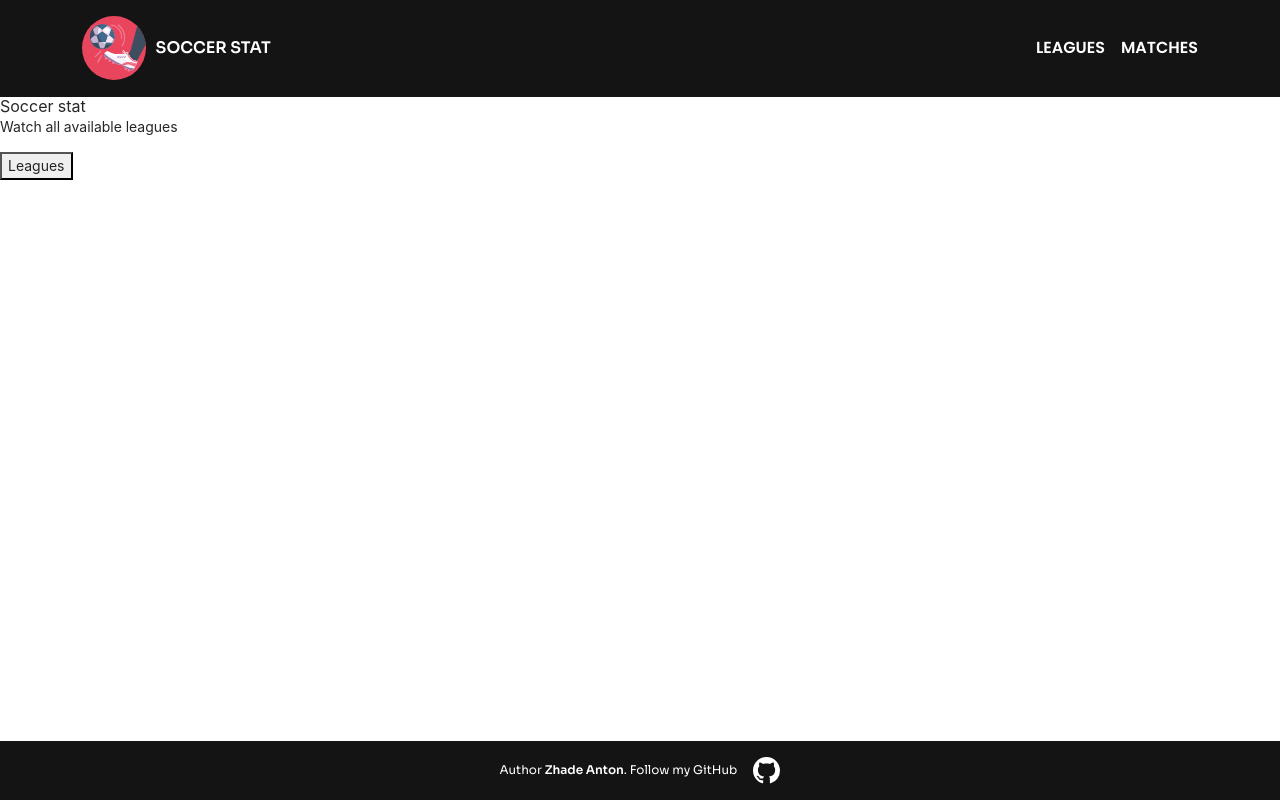
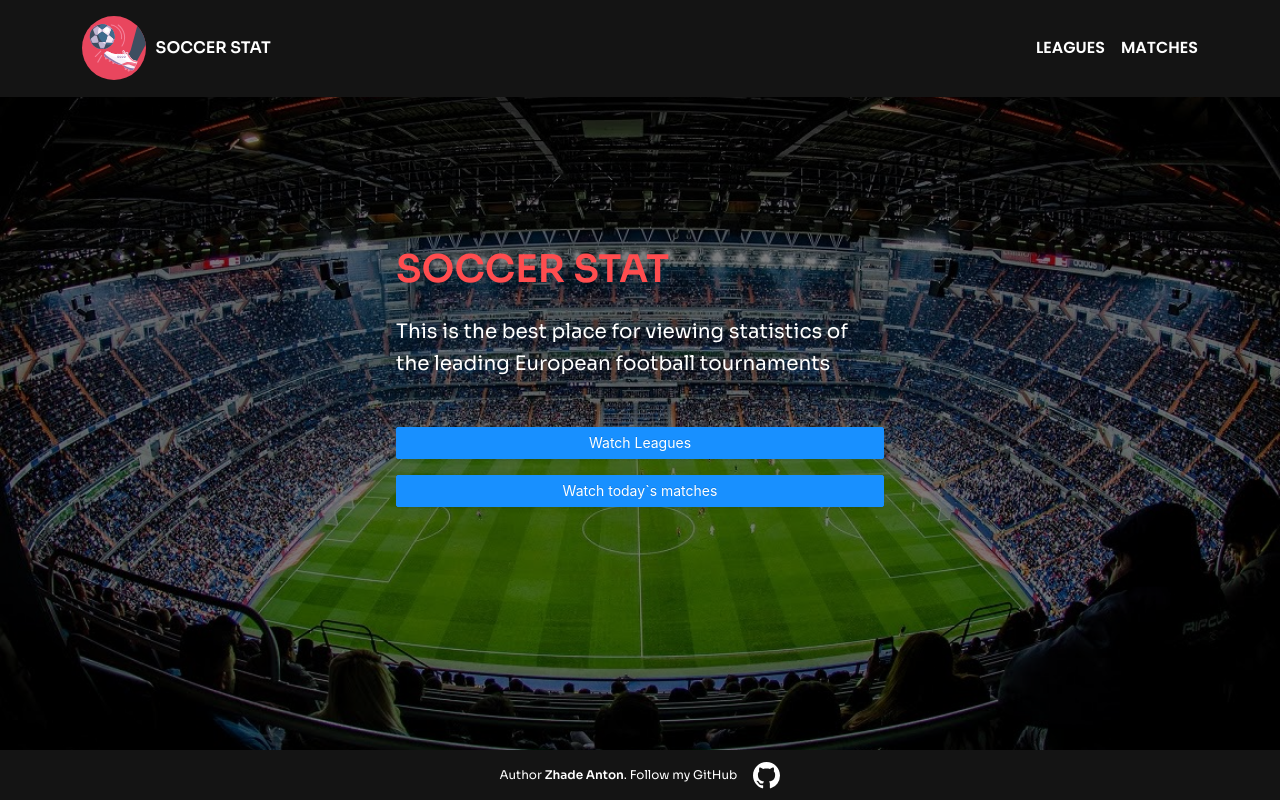
Before and after one commit to ZhadeAnton/FootbalData, a React (Create React App) app: page / in a window 1280 px wide. Built offline with nearby package versions, Linux system fonts and the light colour scheme.

Commit message:
Main page styles

```diff
--- a/src/Components/Footer/footer.scss
+++ b/src/Components/Footer/footer.scss
@@ -4,8 +4,9 @@
   width: 100%;
   position: fixed;
   bottom: 0;
-  padding: 1rem;
+  padding: .7rem;
   background-color: var(--color-dark);
+  z-index: 9999;
 
   &__info {
     @include flex-center;
--- a/src/Components/Header/header.scss
+++ b/src/Components/Header/header.scss
@@ -5,6 +5,8 @@
   width: 100%;
   background-color: var(--color-dark);
   border-bottom: 1px solid var(--color-dark);
+  z-index: 1000;
+  position: relative;
 
   &__wrapper {
     width: 100%;
--- a/src/Routes/MainPage/MainPage.tsx
+++ b/src/Routes/MainPage/MainPage.tsx
@@ -1,19 +1,46 @@
 import React from 'react'
+import { Button } from 'antd'
 
 import './mainPage.scss'
+import { NavLink } from 'react-router-dom'
 
 export default function MainPage() {
   return (
     <main className='main'>
-      <section>
-        <h1>
+      <section className='main__info container'>
+        <h1 className='main__info--title'>
           Soccer stat
         </h1>
 
-        <p>Watch all available leagues</p>
+        <p className='main__info--text'>
+          This is the best place for viewing statistics
+          of the leading European football tournaments
+        </p>
 
-        <button>Leagues</button>
+        <div className='main__info--buttons'>
+          <NavLink
+            to='/leagues'
+          >
+            <Button
+              style={{width: 100 + '%'}}
+              type='primary'
+            >
+              Watch Leagues
+            </Button>
+          </NavLink>
+
+          <NavLink to='/matches'>
+            <Button
+              style={{width: 100 + '%'}}
+              type='primary'
+            >
+              Watch today`s matches
+            </Button>
+          </NavLink>
+        </div>
       </section>
+      <div className='main__overlay'></div>
+      <div className='main__mask'></div>
     </main>
   )
 }
--- a/src/Routes/MainPage/mainPage.scss
+++ b/src/Routes/MainPage/mainPage.scss
@@ -1,6 +1,102 @@
 @import '../../Scss/mixins';
+@import '../../Scss/variables';
 
 .main {
-  @include full-size;
+  width: 100%;
+  height: 70vh;
+  @include flex-center;
+  overflow: hidden;
   z-index: 1;
+
+  &__overlay {
+    @include full-abs;
+    background-image: url(../../Assets/JPG/main-bg-st.jpg);
+    background-repeat: no-repeat;
+    background-size: cover;
+    z-index: 0;
+  }
+
+  &__mask {
+    @include full-abs;
+    background-color: rgba(0, 0, 0, .5);
+  }
+
+  &__info {
+    width: 100%;
+    max-width: 32rem;
+    z-index: 10;
+
+    &--title {
+      font-size: var(--font-size-7);
+      margin-bottom: var(--space-md);
+      text-transform: uppercase;
+      font-weight: 600;
+      font-family: var(--typography-secondary);
+      color: var(--color-red);
+    }
+
+    &--text {
+      margin-bottom: 2rem;
+      font-size: var(--font-size-4);
+      font-family: var(--typography-secondary);
+      color: var(--color-white);
+    }
+
+    &--buttons {
+      display: flex;
+      flex-direction: column;
+
+      & > * {
+        margin-top: 1rem;
+      }
+    }
+  }
+
+  @include media-breakpoint-down(sm) {
+    &__info {
+      width: 100%;
+      max-width: 32rem;
+
+      &--title {
+        font-size: var(--font-size-6);
+        margin-bottom: var(--space-md);
+        text-transform: uppercase;
+        font-weight: 600;
+        font-family: var(--typography-primary);
+        color: var(--color-primary);
+      }
+
+      &--text {
+        font-size: var(--font-size-3);
+      }
+
+      &--buttons {
+        display: flex;
+        flex-direction: column;
+
+        & > * {
+          margin-top: 1rem;
+        }
+      }
+    }
+  }
+
+  @include media-breakpoint-down(vsm) {
+    &__info {
+      &--title {
+        font-size: var(--font-size-5);
+      }
+
+      &--text {
+        margin-bottom: 1rem;
+        font-size: var(--font-size-2);
+      }
+
+      &--buttons {
+        & > * {
+          margin-top: .8rem;
+        }
+      }
+    }
+  }
 }
--- a/src/Scss/_mixins.scss
+++ b/src/Scss/_mixins.scss
@@ -14,6 +14,16 @@
   background-repeat: no-repeat;
   background-size: cover;
   background-position: center;
+}
+
+@mixin full-abs {
+  position: absolute;
+    width: 100vw;
+    height: 100vh;
+    top: 0;
+    right: 0;
+    left: 0;
+    bottom: 0;
 }
 
 @mixin abs-position ($top, $right, $bottom, $left) {
```
Also changed, not shown: src/Assets/JPG/main-bg-st.jpg (added).
